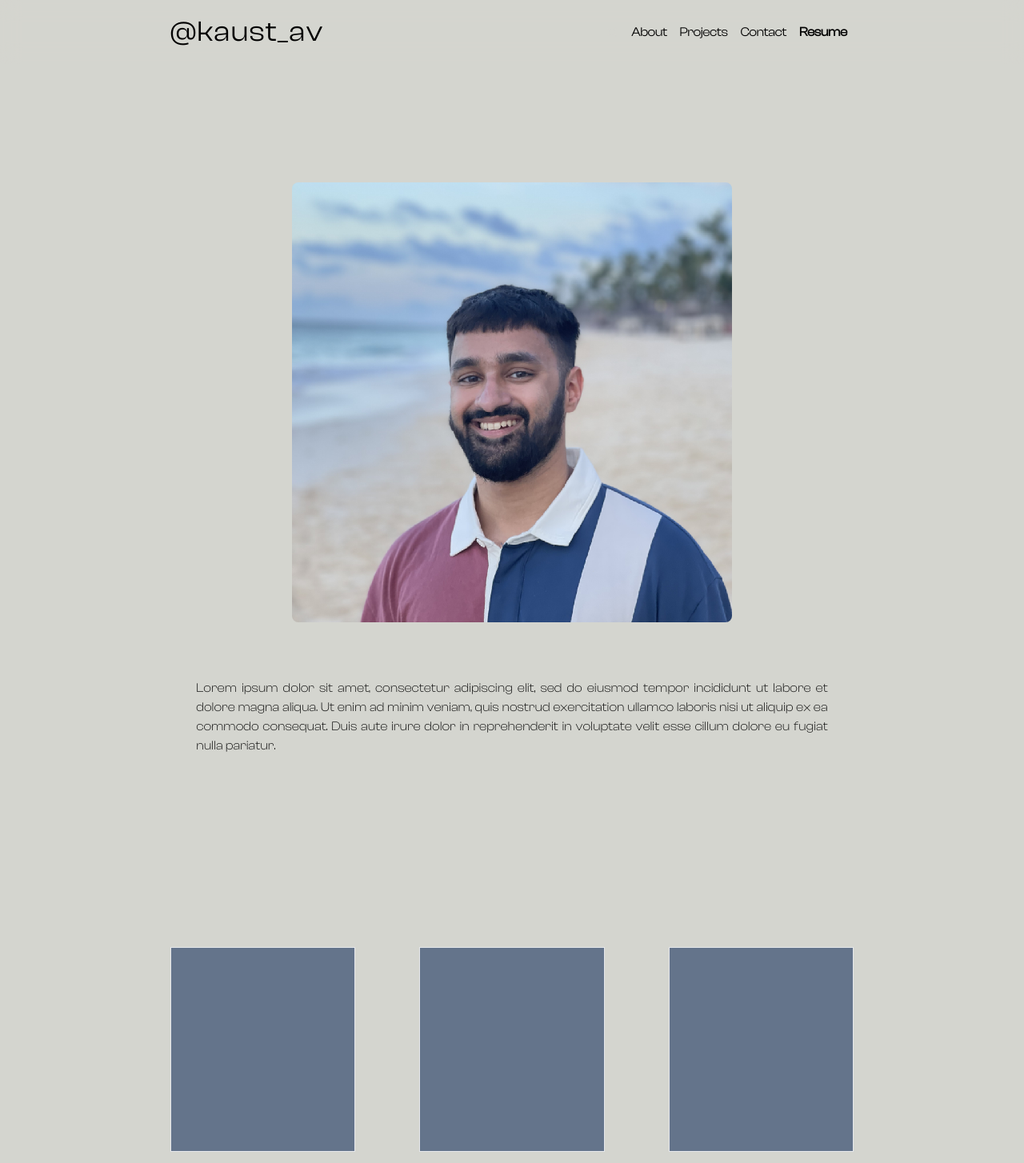
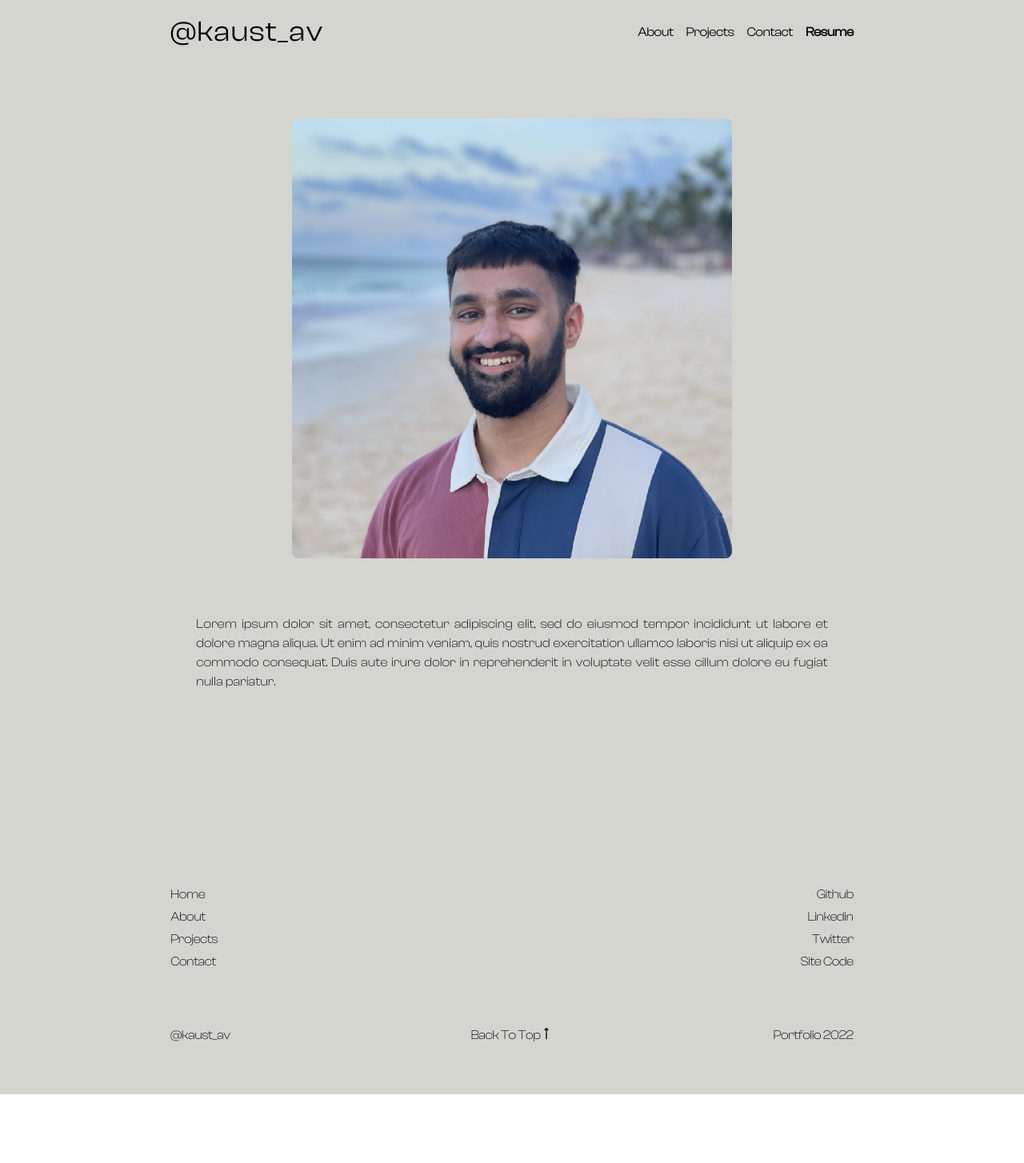
Before and after one commit to kaustav927/Portfolio2.0, a Next.js app in the folder portfolio2.0/: page /about in a window 1280 px wide. Shown: the top 1454 px of the page at 80% size. After the commit the page ends 1368 px from the top, so only its background shows below. Built offline with nearby package versions, Linux system fonts and the light colour scheme; a web font is replaced by a local one.

Commit message:
general improvements

```diff
--- a/portfolio2.0/components/Footer.tsx
+++ b/portfolio2.0/components/Footer.tsx
@@ -1,20 +1,90 @@
 import React from "react";
-
+import {CgArrowLongUp} from 'react-icons/cg'
+import Link from "next/link"
 function Footer() {
   return (
-    <div className="dark:text-white font-cd-light container mt-20  w-10/12 md:w-10/12 lg:w-8/12 h-50 flex flex-col lg:max-w-screen-lg items-center justify-between py-4 overflow-x-hidden">
+
+    <div className="dark:text-white font-cd-light container mt-20  w-10/12 md:w-10/12 lg:w-8/12 h-50 flex flex-col lg:max-w-screen-lg items-center justify-between py-4 overflow-hidden">
+      {/* Top Part of Footer */}
       <div className="w-full flex justify-between ">
-        <div className="border mr-10 px-20 ml-30 h-64 w-1/3 bg-slate-500"></div>
-        <div className="border mx-10 px-20 ml-30 h-64 w-1/3 bg-slate-500"></div>
-        <div className="border ml-10 px-20 ml-30 h-64 w-1/3 bg-slate-500"></div>
+
+
+
+        <div className="shrink w-1/3 h-40">
+            <div className="text-sm text-left dark:text-white">
+              <Link href="/" passHref>
+                <h1>Home</h1>
+              </Link>
+              <Link href="/about" passHref>
+                <h1>About</h1>
+              </Link>
+              <Link href="/projects" passHref>
+                <h1>Projects</h1>
+              </Link>
+              <Link href="/contact" passHref>
+                <h1>Contact</h1>
+              </Link>
+            </div>
+        </div>
+
+        <div className="shrink w-1/3 h-40 ">
+              {/* <div className="text-sm md:text-lg lg:text-lg text-center dark:text-white">
+              <Link href="/" passHref>
+                <h1>Art</h1>
+              </Link>
+              <Link href="/about" passHref>
+                <h1>YouTube</h1>
+              </Link>
+              <Link href="/projects" passHref>
+                <h1>Projects</h1>
+              </Link>
+              <Link href="/contact" passHref>
+                <h1>Contact</h1>
+              </Link>
+              </div> */}
+        </div>
+
+        <div className="shrink w-1/3 h-40">
+          <div className="text-sm md:text-lg lg:text-lg text-right dark:text-white">
+                <Link href="/" passHref>
+                  <h1>Github</h1>
+                </Link>
+                <Link href="/about" passHref>
+                  <h1>Linkedin</h1>
+                </Link>
+                <Link href="/projects" passHref>
+                  <h1>Twitter</h1>
+                </Link>
+                <Link href="/contact" passHref>
+                  <h1>Site Code</h1>
+                </Link>
+                </div>
+          </div>
       </div>
 
-      <div className="w-full flex justify-between mt-4">
-        <div className="border mr-10 px-20 ml-30 h-10 w-1/3 bg-slate-500"></div>
-        <div className="border mx-10 px-20 ml-30 h-10 w-1/3 bg-slate-500"></div>
-        <div className="border ml-10 px-20 ml-30 h-10 w-1/3 bg-slate-500"></div>
+
+
+
+
+
+      {/* Bottom Part of Footer */}
+      <div className="w-full flex justify-between mt-4 mb-8">
+        <div className="shrink h-10 w-1/3 lg:mr-5">
+          <h1 className="text-sm text-left dark:text-white">@kaust_av</h1>
+        </div>
+        <div className="shrink h-10 w-1/3 lg:mx-5">
+            <span className="flex items-center justify-center">
+              <h1 className="text-sm md:text-lg lg:text-lg text-center dark:text-white">Back To Top</h1>
+              <CgArrowLongUp className="animate-bounce text-center dark:text-white md:text-lg lg:text-lg"/>
+            </span>
+        </div>
+        <div className="shrink h-10 w-1/3 lg:ml-5">
+         <h1 className="text-sm text-right dark:text-white">Portfolio 2022</h1>
+        </div>
       </div>
     </div>
+
+
   );
 }
 
--- a/portfolio2.0/components/Navbar.tsx
+++ b/portfolio2.0/components/Navbar.tsx
@@ -117,13 +117,13 @@ export default function Navbar() {
         <nav className=" flex items-center py-4 container w-10/12 md:w-10/12 lg:w-8/12 lg:max-w-screen-lg">
           <div className="w-3/12 flex items-center">
             <Link href="/">
-              <a className="text-xl font-cd-semibold md:text-2xl md:font-cd-regular lg:text-2xl lg:font-cd-regular dark:text-white">
+              <a className="text-xl text-left font-cd-semibold md:text-2xl md:font-cd-regular lg:text-2xl lg:font-cd-regular dark:text-white">
                 @kaust_av
               </a>
             </Link>
           </div>
 
-          <div className="w-9/12 flex justify-end items-center font-cd-regular">
+          <div className="w-9/12 flex justify-end items-center font-cd-regular ">
             <div
               className="z-50 flex relative w-8 h-8 flex-col justify-between items-center md:hidden"
               onClick={() => {
@@ -168,25 +168,25 @@ export default function Navbar() {
               </h1>
 
               <Link href="/about" passHref>
-                <h1 className="text-sm font-regular px-2 dark:text-white">
+                <h1 className="text-sm font-regular mx-2 dark:text-white">
                   About
                 </h1>
               </Link>
 
               <Link href="/projects" passHref>
-                <h1 className="text-sm font-regular px-2 dark:text-white">
+                <h1 className="text-sm font-regular mx-2 dark:text-white">
                   Projects
                 </h1>
               </Link>
 
               <Link href="/contact" passHref>
-                <h1 className="text-sm font-regular px-2 dark:text-white">
+                <h1 className="text-sm font-regular mx-2 dark:text-white">
                   Contact
                 </h1>
               </Link>
               <Link href="https://drive.google.com/file/d/18XyT6wPX2IWdWv0VCqOtwW7ZXYSuAm_g/view?usp=sharing">
                 <a target="_blank">
-                  <h1 className="text-sm font-semibold px-2 dark:text-white">
+                  <h1 className="text-sm font-semibold ml-2 dark:text-white">
                     Resume
                   </h1>
                 </a>
--- a/portfolio2.0/pages/about.tsx
+++ b/portfolio2.0/pages/about.tsx
@@ -19,7 +19,7 @@ const About: NextPage = () => {
       <div className="container justify-between w-10/12 md:w-10/12 lg:w-8/12 lg:max-w-screen-lg h-full flex flex-col items-center py-4">
 
           <div className="container mt-1 flex flex-col justify-center items-center h-9/12 px overflow-x-hidden">
-              <div className="p-8 mt-16 md:mt-24">
+              <div className="p-8 mt-4">
                 <Image className="rounded-lg" src="/images/pp.png" alt="" width="550" height="550"  />
               </div>
               <div className="p-8 mb-24 dark:text-white font-cd-light">
```
